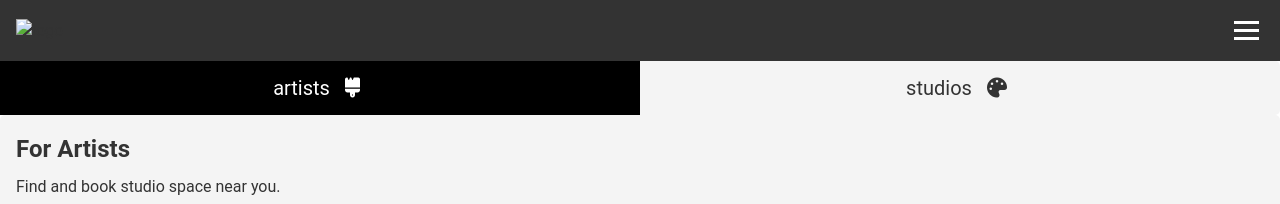
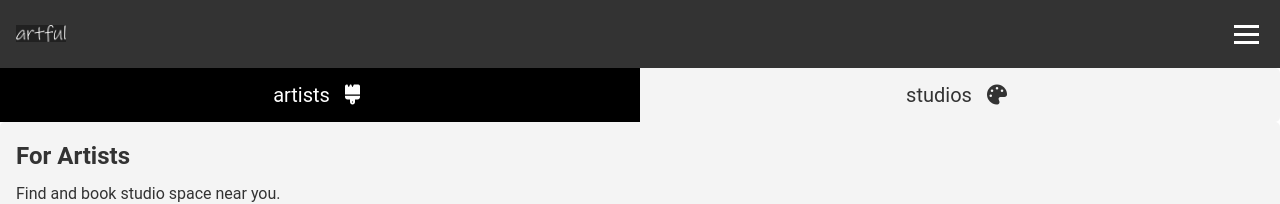
Before and after one commit to michaperki/scratch, a plain HTML site: page index.html in a window 1280 px wide. Shown: the top 204 px of the page. Drawn offline with Linux system fonts and the light colour scheme.

Commit message:
added logo

```diff
--- a/index.html
+++ b/index.html
@@ -13,8 +13,8 @@
   </head>
   <body>
     <header>
-      <div class="logo-container">
-        <img src="img/logo.png" alt="logo" />
+      <div class="logo">
+        <img src="assets/img/logo_dark_2.png" alt="logo" />
       </div>
       <nav>
         <ul class="nav-links">
--- a/style.css
+++ b/style.css
@@ -30,6 +30,17 @@
   background: #333;
   padding: 1rem;
   text-align: center;
+}
+
+header .logo {
+    font-size: 1.5rem;
+    font-weight: 700;
+    color: #fff;
+}
+
+header .logo img {
+  width: 50px;
+  overflow: hidden;
 }
 
 header h1 {
```
Also changed, not shown: assets/img/logo_dark_1.png (added), assets/img/logo_dark_2.png (added), assets/img/logo_light_1.png (added), assets/img/logo_light_2.png (added).
